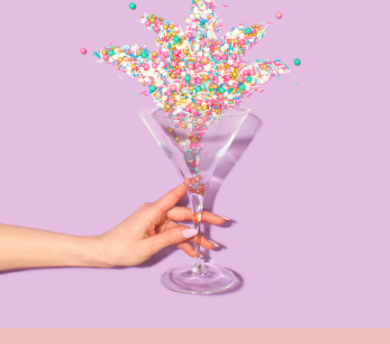
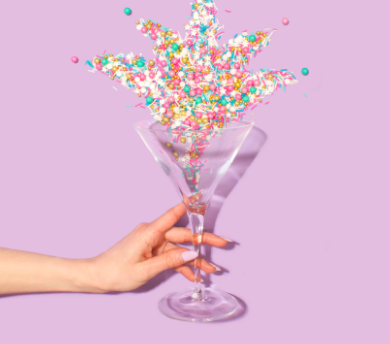
Before and after one commit to nwebb123/Sweets-and-Treats-BS, a plain HTML site: page index.html in a window 390 px wide. Shown: the part 63-407 px from the top of the page. Drawn offline with nearby package versions, Linux system fonts and the light colour scheme.

Commit message:
Update index.html
-Fixed padding for "sprinkles" img on mobile view

```diff
--- a/index.html
+++ b/index.html
@@ -54,7 +54,7 @@
                     <h1 class="">SWEETS<span> & </span>TREATS</h1>
                 </div>
             </div>
-            <div class="col-lg-6">
+            <div class="col-lg-6 p-0">
                 <img class="img-fluid" src="assets/img/sprinkles.png" alt="">
             </div>
         </div>
```
